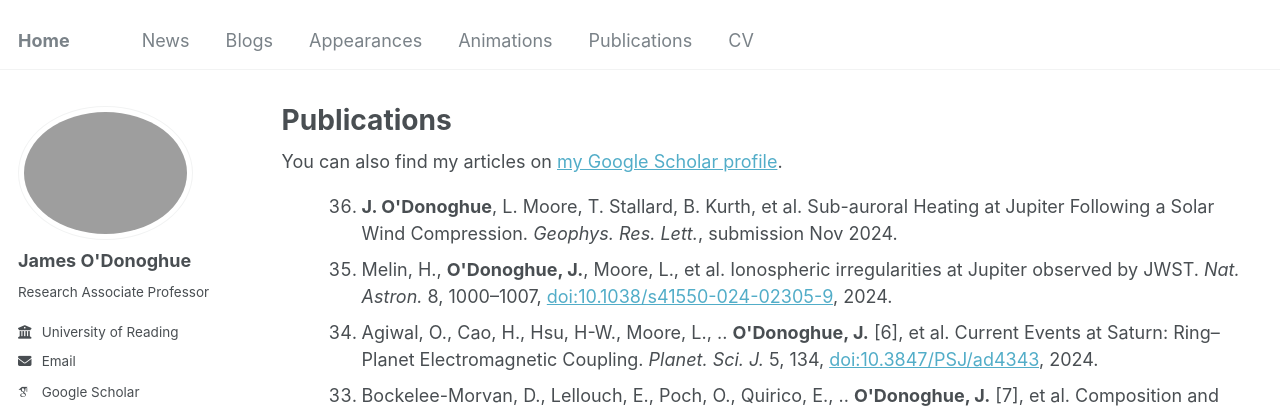
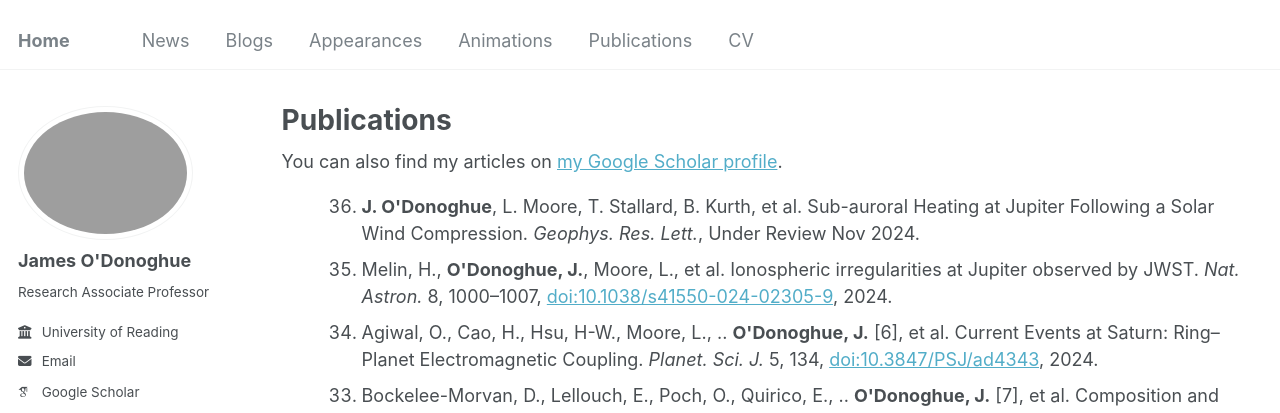
Before and after one commit to odonoghuespace/odonoghuespace.github.io, a Jekyll site: the page built from _pages/publications.html, in a window 1280 px wide and 900 px high. Shown: the top 413 px of the window. Built offline with Jekyll 4.4.1, drawn with Linux system fonts in a browser that asks for light colours; some web fonts are replaced.

Commit message:
Update publications.html

```diff
--- a/_pages/publications.html
+++ b/_pages/publications.html
@@ -15,7 +15,7 @@ author_profile: true
 
 <ol reversed>
   <ol reversed>
-  <li><strong>J. O'Donoghue</strong>, L. Moore, T. Stallard, B. Kurth, et al. Sub-auroral Heating at Jupiter Following a Solar Wind Compression. <i>Geophys. Res. Lett.</i>, submission Nov 2024.</li>
+  <li><strong>J. O'Donoghue</strong>, L. Moore, T. Stallard, B. Kurth, et al. Sub-auroral Heating at Jupiter Following a Solar Wind Compression. <i>Geophys. Res. Lett.</i>, Under Review Nov 2024.</li>
   <li>Melin, H., <strong>O'Donoghue, J.</strong>, Moore, L., et al. Ionospheric irregularities at Jupiter observed by JWST. <i>Nat. Astron.</i> 8, 1000–1007, <a href="https://doi.org/10.1038/s41550-024-02305-9">doi:10.1038/s41550-024-02305-9</a>, 2024.</li>
   <li>Agiwal, O., Cao, H., Hsu, H-W., Moore, L., .. <strong>O'Donoghue, J.</strong> [6], et al. Current Events at Saturn: Ring–Planet Electromagnetic Coupling. <i>Planet. Sci. J.</i> 5, 134, <a href="https://doi.org/10.3847/PSJ/ad4343">doi:10.3847/PSJ/ad4343</a>, 2024.</li>
   <li>Bockelee-Morvan, D., Lellouch, E., Poch, O., Quirico, E., .. <strong>O'Donoghue, J.</strong> [7], et al. Composition and thermal properties of Ganymede’s surface from JWST/NIRSpec and MIRI observations. <i>Astronomy & Astrophysics</i> 681, p. A27, <a href="https://doi.org/10.1051/0004-6361/202347326">doi:10.1051/0004-6361/202347326</a>, 2024.</li>
```
